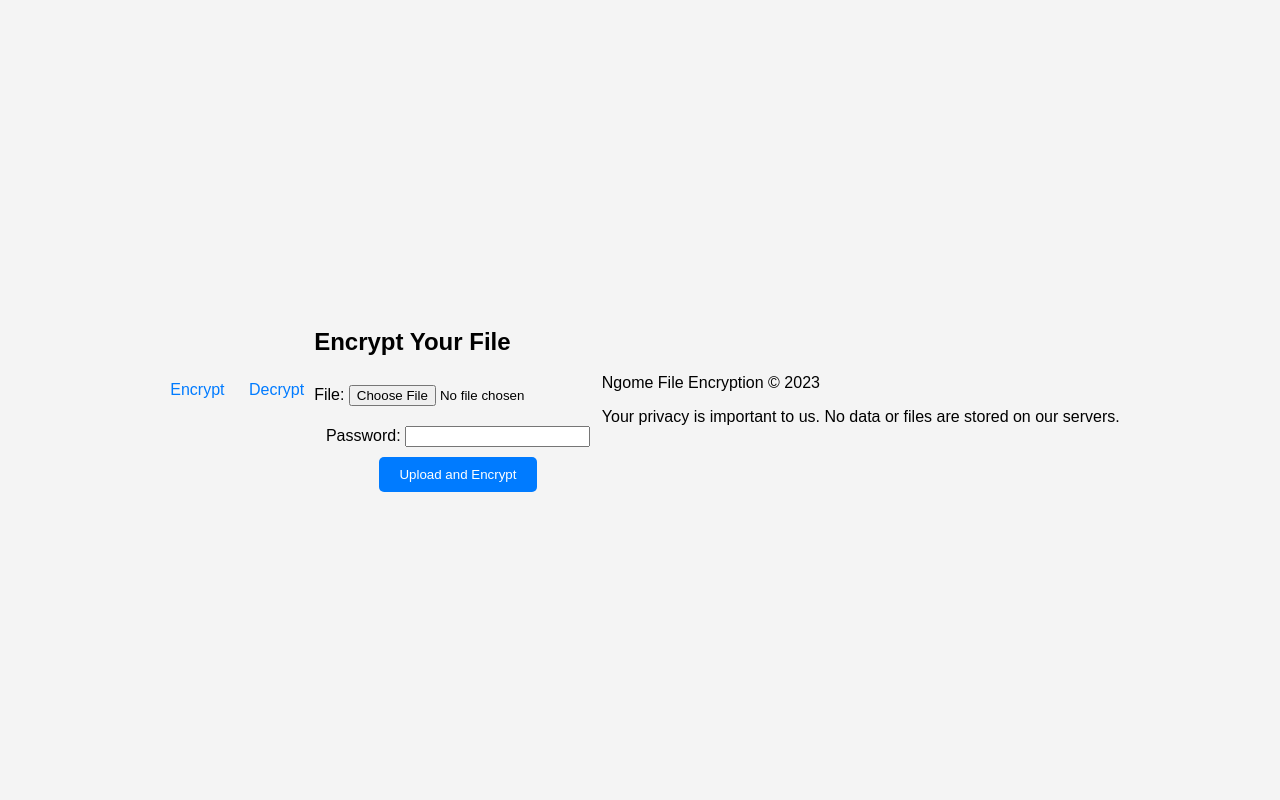
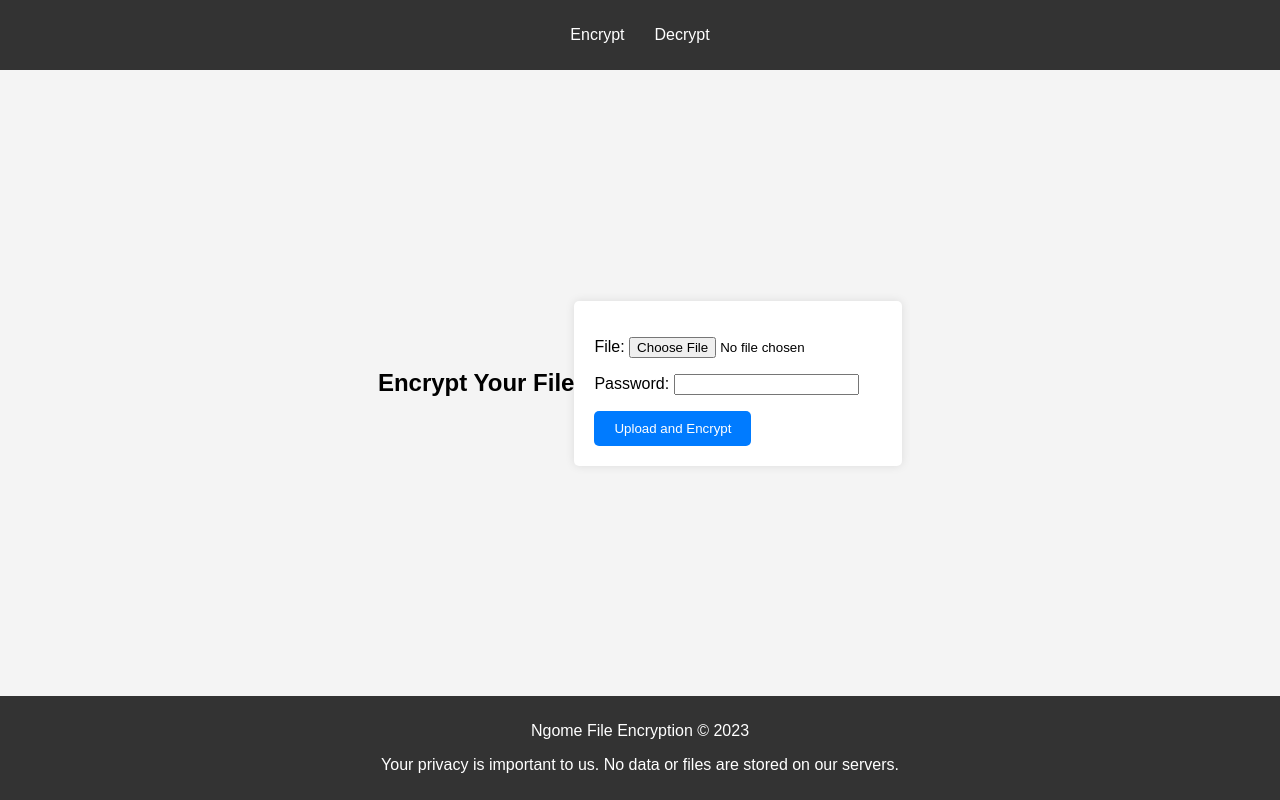
Before and after one commit to FrankMwandi/ngomeEncrypt, a Django app: page / in a window 1280 px wide. Run offline with Django 5.2, Linux system fonts and the light colour scheme.

Commit message:
adding js folder and file

```diff
--- a/static/Core_app/css/style.css
+++ b/static/Core_app/css/style.css
@@ -4,56 +4,50 @@ body {
     margin: 0;
     padding: 0;
     display: flex;
+    flex-direction: column;
+    min-height: 100vh;
+}
+
+header {
+    background-color: #333;
+    color: #fff;
+    padding: 10px 0;
+    text-align: center;
+}
+
+header nav ul {
+    list-style: none;
+    padding: 0;
+    display: flex;
+    justify-content: center;
+}
+
+header nav ul li {
+    margin: 0 15px;
+}
+
+header nav ul li a {
+    color: #fff;
+    text-decoration: none;
+}
+
+header nav ul li a:hover {
+    text-decoration: underline;
+}
+
+main {
+    flex: 1;
+    display: flex;
     justify-content: center;
     align-items: center;
-    height: 100vh;
+    padding: 20px;
 }
 
-.container {
-    background-color: #ffffff;
+form {
+    background-color: #fff;
     padding: 20px;
     border-radius: 5px;
     box-shadow: 0 0 10px rgba(0, 0, 0, 0.1);
-    width: 90%;
-    max-width: 600px;
-}
-
-header {
-    text-align: center;
-    margin-bottom: 20px;
-}
-
-header h1 {
-    color: #333;
-}
-
-nav ul {
-    list-style: none;
-    padding: 0;
-}
-
-nav ul li {
-    display: inline;
-    margin: 0 10px;
-}
-
-nav ul li a {
-    text-decoration: none;
-    color: #007bff;
-}
-
-nav ul li a:hover {
-    text-decoration: underline;
-}
-
-form {
-    display: flex;
-    flex-direction: column;
-    align-items: center;
-}
-
-form p {
-    margin: 10px 0;
 }
 
 button {
@@ -68,3 +62,26 @@ button {
 button:hover {
     background-color: #0056b3;
 }
+
+.progress-bar {
+    width: 100%;
+    background-color: #f3f3f3;
+    border-radius: 5px;
+    overflow: hidden;
+}
+
+.progress-bar-fill {
+    height: 20px;
+    width: 0;
+    background-color: #4caf50;
+    text-align: center;
+    color: white;
+    line-height: 20px;
+}
+
+footer {
+    background-color: #333;
+    color: #fff;
+    text-align: center;
+    padding: 10px 0;
+}
--- /dev/null
+++ b/static/Core_app/js/scripts.js
@@ -0,0 +1,17 @@
+function showProgress() {
+    var progressContainer = document.getElementById('progress-container');
+    var progressBarFill = document.querySelector('.progress-bar-fill');
+
+    progressContainer.style.display = 'block';
+
+    var width = 0;
+    var interval = setInterval(function() {
+        if (width >= 100) {
+            clearInterval(interval);
+        } else {
+            width++;
+            progressBarFill.style.width = width + '%';
+            progressBarFill.innerHTML = width + '%';
+        }
+    }, 50);
+}
```
